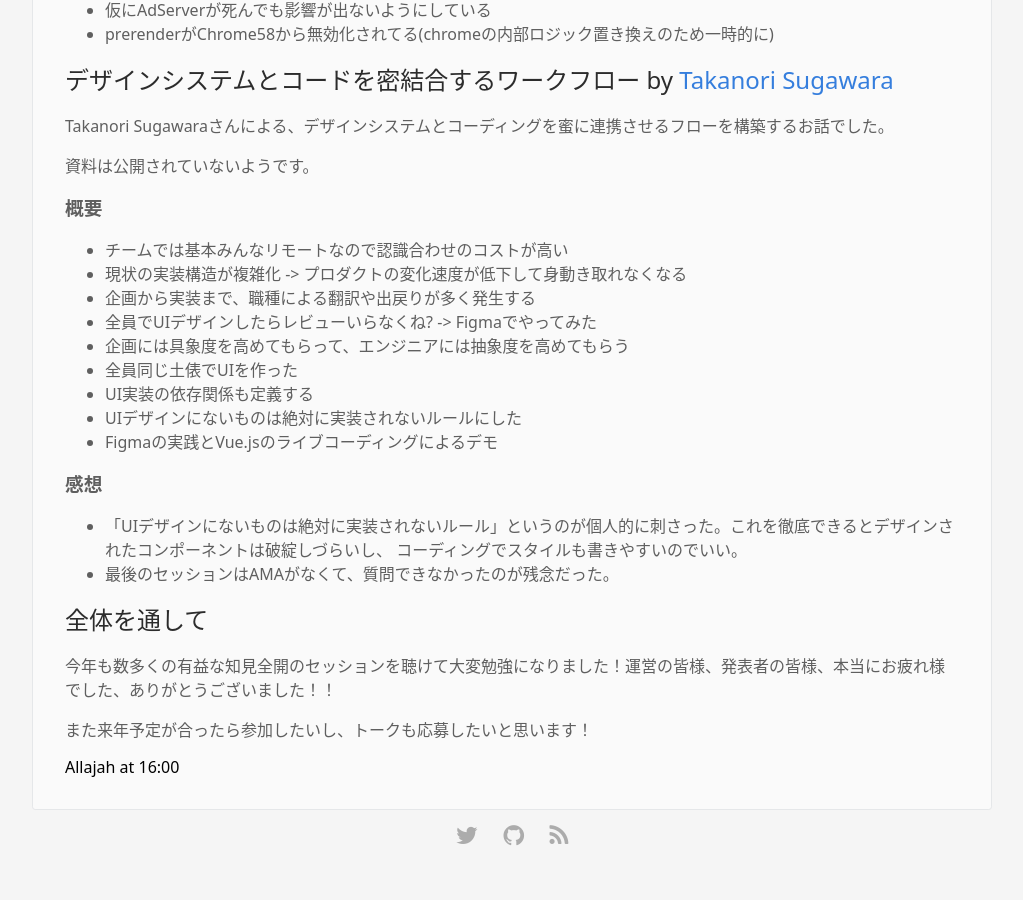
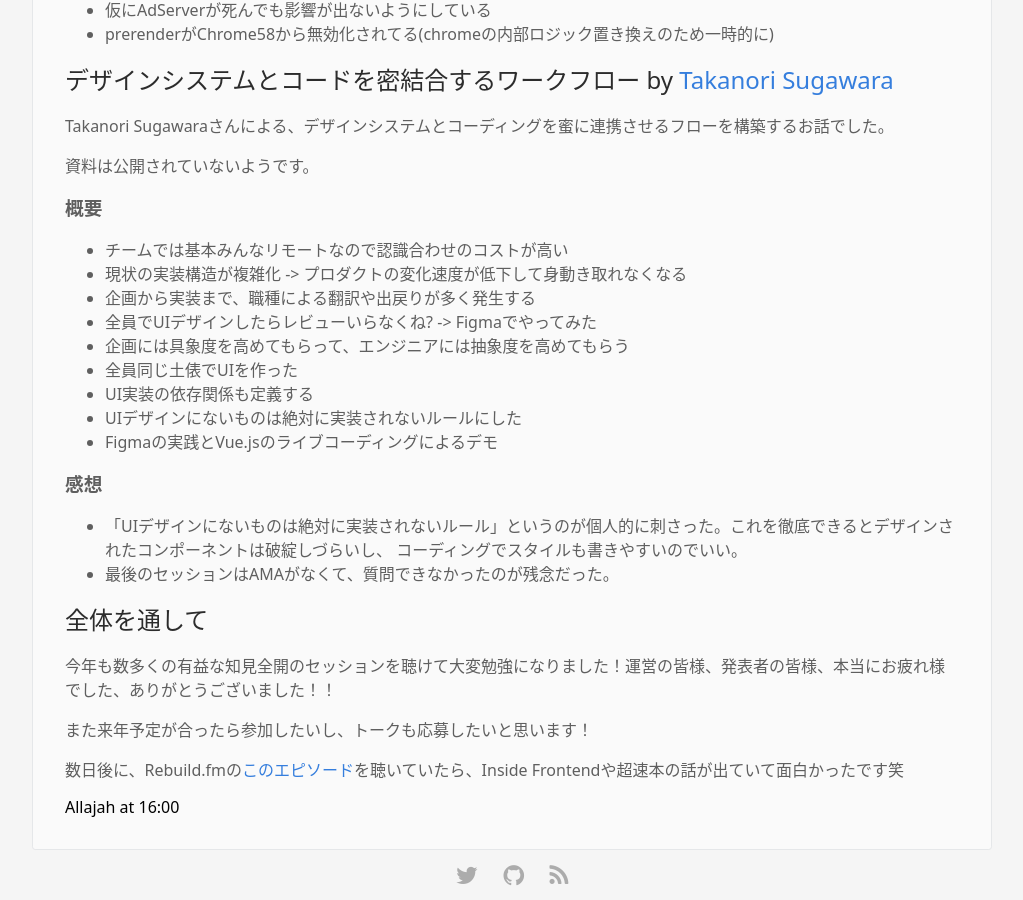
Before and after one commit to arayaryoma/reservoir.allajah.com, a Jekyll site: the page built from _posts/2018-02-19-inside-frontend-2.md, in a window 1280 px wide and 900 px high, scrolled down 4672 px. Shown: the whole window, without its empty margins (128-1151 px from the left). Built offline with Jekyll 4.4.1, drawn with Linux system fonts in a browser that asks for light colours; nearby versions of some CDN libraries; comment, search, counter and statistics services are not loaded; before the commit the page ends 5532 px from its top, so only the background shows below that.

Commit message:
Add texts

```diff
--- a/_posts/2018-02-19-inside-frontend-2.md
+++ b/_posts/2018-02-19-inside-frontend-2.md
@@ -196,3 +196,5 @@ Takanori Sugawaraさんによる、デザインシステムとコーディング
 今年も数多くの有益な知見全開のセッションを聴けて大変勉強になりました！運営の皆様、発表者の皆様、本当にお疲れ様でした、ありがとうございました！！
 
 また来年予定が合ったら参加したいし、トークも応募したいと思います！
+
+数日後に、Rebuild.fmの[このエピソード](http://rebuild.fm/201/)を聴いていたら、Inside Frontendや超速本の話が出ていて面白かったです笑
```
